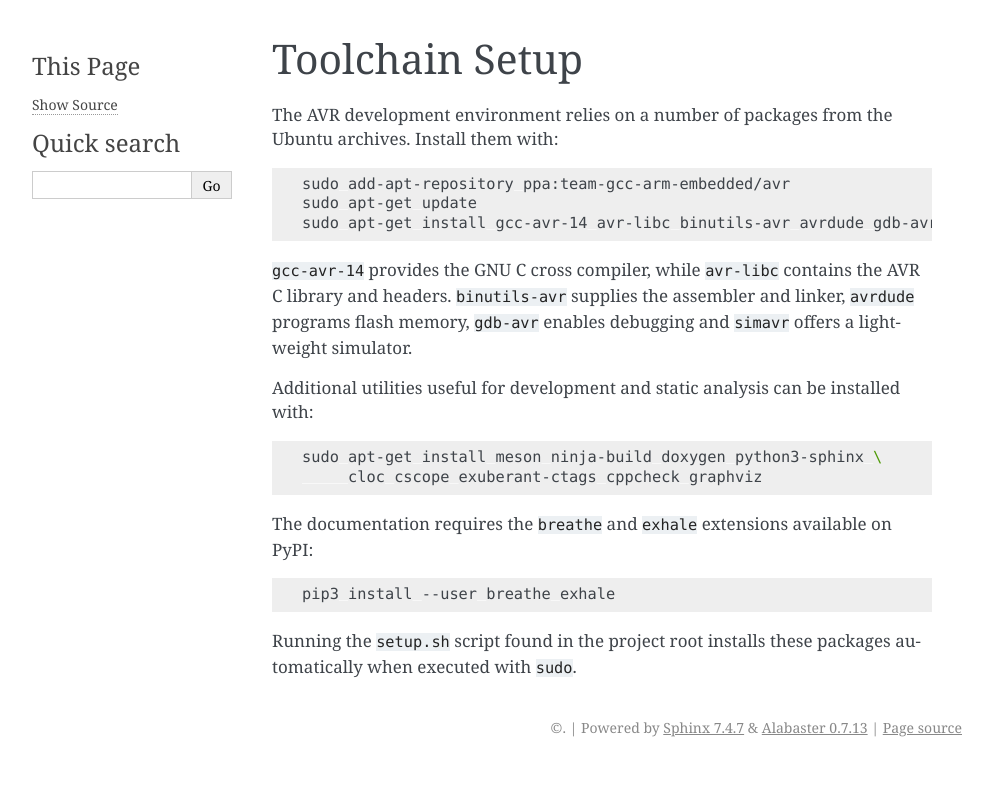
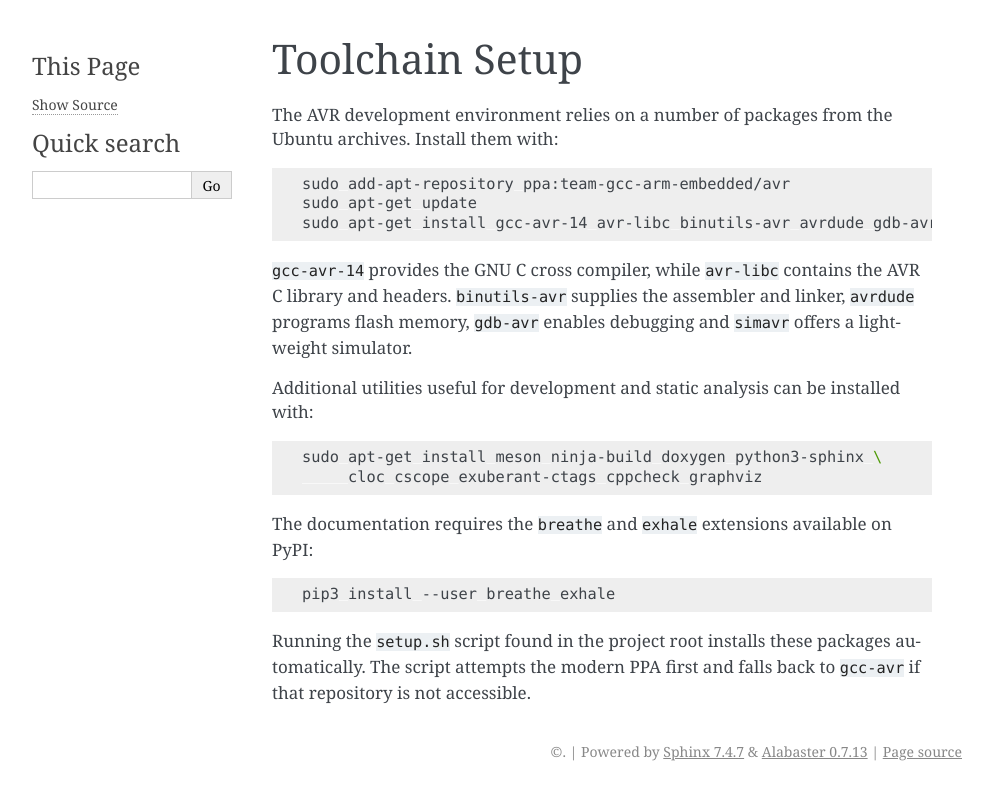
Before and after one commit to Oichkatzelesfrettschen/Avrix, a Sphinx documentation site: the page built from docs/source/toolchain.rst, in a window 1280 px wide. Shown: the top 800 px of the page, without its empty margins (148-1140 px from the left). Built offline with Sphinx 7.4.7, drawn with Linux system fonts in a browser that asks for light colours.

```diff
--- a/docs/source/toolchain.rst
+++ b/docs/source/toolchain.rst
@@ -31,4 +31,5 @@ available on PyPI:
    pip3 install --user breathe exhale
 
 Running the ``setup.sh`` script found in the project root installs these
-packages automatically when executed with ``sudo``.
+packages automatically.  The script attempts the modern PPA first and
+falls back to ``gcc-avr`` if that repository is not accessible.
```
Also changed, not shown: README.md (+13 -10 lines), 4 other files.
